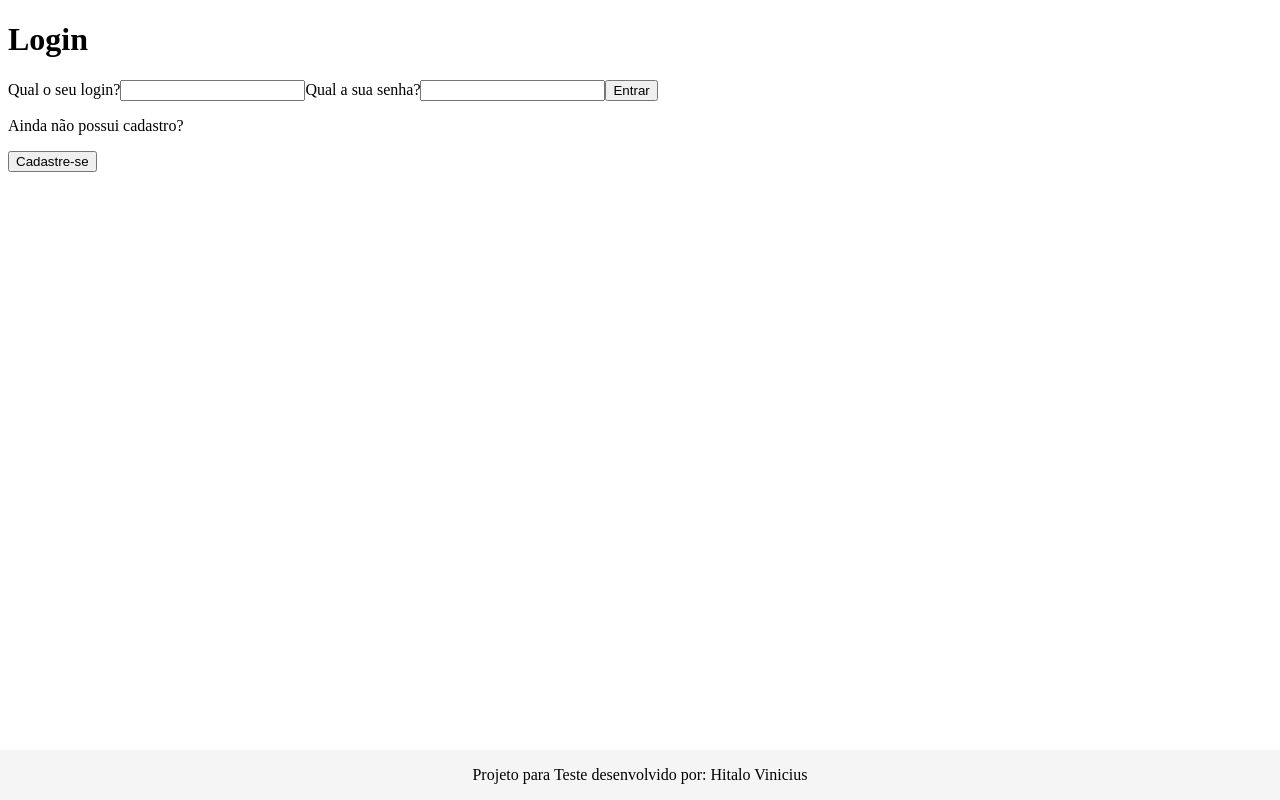
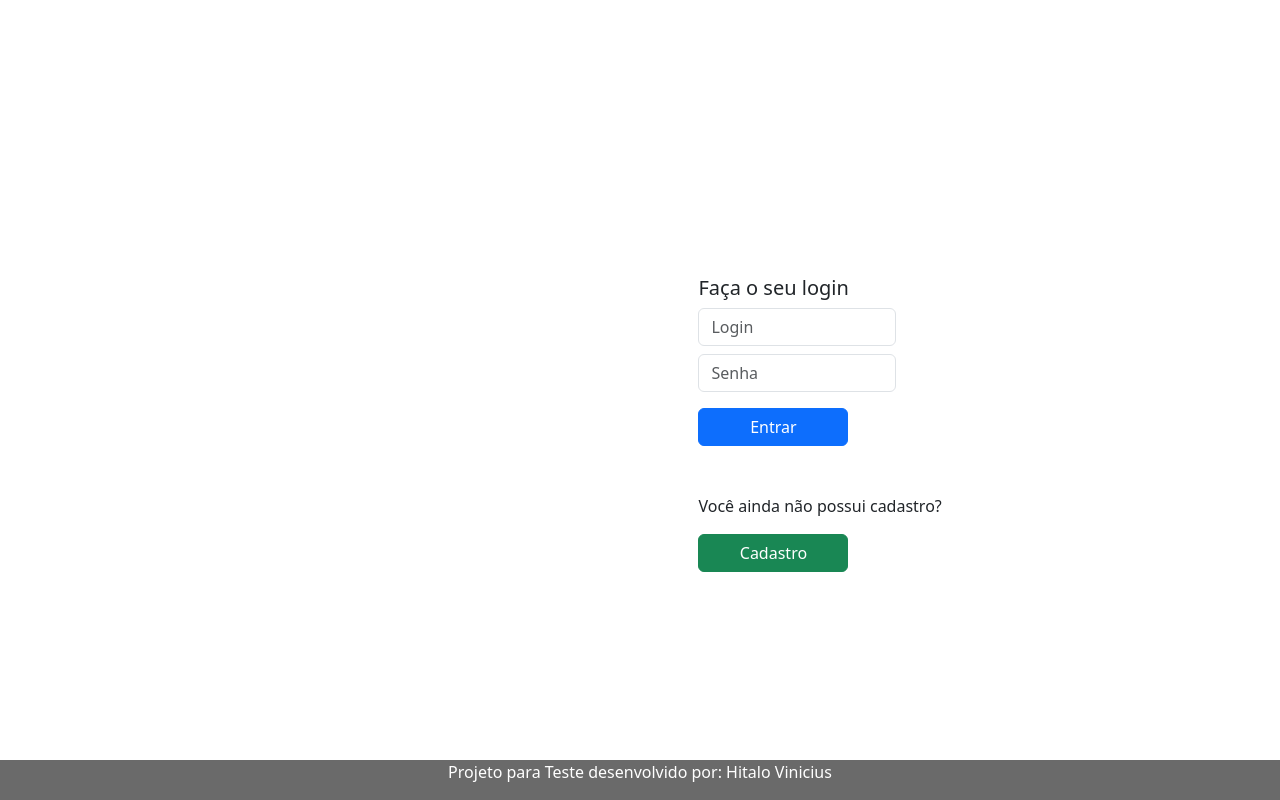
Before and after one commit to hitalofrota/app-teste-tallos, a Vue app: page / in a window 1280 px wide. Built offline with nearby package versions, Linux system fonts and the light colour scheme.

Commit message:
screens complete

```diff
--- a/package.json
+++ b/package.json
@@ -8,6 +8,7 @@
     "lint": "vue-cli-service lint"
   },
   "dependencies": {
+    "bootstrap": "^5.3.0",
     "core-js": "^3.8.3",
     "vue": "^3.2.13",
     "vue-router": "^4.2.4"
--- a/src/components/Footer.vue
+++ b/src/components/Footer.vue
@@ -1,5 +1,5 @@
 <template>
-    <div class="container">
+    <div class="footer">
         <p>Projeto para Teste desenvolvido por: Hitalo Vinicius</p>
     </div>
 </template>
@@ -11,12 +11,13 @@
 </script>
 
 <style scoped>
-    .container {
-        background-color: #f5f5f5;
+    .footer {
+        background-color: #6a6a6a;
         text-align: center;
         position: fixed;
         left: 0;
         bottom: 0;
         width: 100%;
+        color: rgb(255, 255, 255);
     }
 </style>
--- a/src/components/LoginComponent.vue
+++ b/src/components/LoginComponent.vue
@@ -1,26 +1,60 @@
 <template>
     <div>
-        <div>
-                <h1>Login</h1>
-            <form>
-                <label>Qual o seu login?</label>
-                <input type="text"/>
-                <!-- <input type="text" v-model="login" /> -->
-                <label>Qual a sua senha?</label>
-                <input type="text"/>
-                <!-- <input type="password" v-model="password" /> -->
-                <button type="submit">Entrar</button>
-            </form>
+        <div class="col-11">
+        <div class="row vh-100 d-flex align-items-center">
+            <div class="col-7">
+            </div>
+            <div class="col-5">
+                <h1 class="h5 mt-5">Faça o seu login</h1>
+                <div>
+                    <form>
+                    <div class="col-5">
+                        <input type="text" class="form-control mt-2" placeholder="Login" v-model="login">
+                    </div>
+                    <div class="col-5">
+                        <input type="text" class="form-control mt-2" placeholder="Senha" v-model="password">
+                    </div>
+                    <div>
+                        <button type="submit" class="btn btn-primary mt-3 buttonStyle" @click="exibirValor">Entrar</button>
+                    </div>
+                    </form>
+                </div>
+                <div>
+                    <p class="mt-5">Você ainda não possui cadastro?</p>
+                    <div>
+                        <router-link to="/register" class="btn btn-success buttonStyle">Cadastro</router-link>
+                    </div>
+                </div>
+            </div>
         </div>
-        <div>
-            <p>Ainda não possui cadastro?</p>
-            <button>Cadastre-se</button>
-        </div>
+    </div>
+
     </div>
 </template>
 
 <script>
+
     export default {
-        name: 'LoginComponent'
+        name: 'LoginComponent',
+
+        data() {
+            return {
+                login: '',
+                password: ''
+            }
+        },
+
+        methods: {
+            exibirValor() {
+            console.log(this.login)
+            console.log(this.password)
+        },
+  },
     }
 </script>
+
+<style>
+.buttonStyle{
+    width: 150px !important;
+}
+</style>
--- a/src/components/RegisterComponent.vue
+++ b/src/components/RegisterComponent.vue
@@ -1,28 +1,72 @@
 <template>
+    <div class="col-11">
+        <div class="row vh-90 d-flex align-items-center">
+            <div class="col-6">
+            </div>
+            <div class="col-5 ">
+                <h1 class="h2 mt-5">Seja bem vindo ao sistema de cadastro de funcionários</h1>
+                <h1 class="h5 mt-5">Faça o seu cadastro</h1>
                 <div>
+                    <form>
                     <div>
-                <h1>Faça o seu cadastro</h1>
-            <form>
                         <label>Login</label>
-                <input type="text"/>
-                <!-- <input type="text" v-model="login" /> -->
+                        <input type="text" class="form-control mt-2" v-model="login">
+                    </div>
+                    <div>
                         <label>Email</label>
-                <input type="text"/>
-                <!-- <input type="password" v-model="password" /> -->
+                        <input type="text" class="form-control mt-2" v-model="email">
+                    </div>
+                    <div>
                         <label>Senha</label>
-                <input type="text"/>
-                <!-- <input type="password" v-model="password" /> -->
+                        <input type="text" class="form-control mt-2" v-model="password1">
+                    </div>
+                    <div>
                         <label>Confirme sua senha</label>
-                <input type="text"/>
-                <!-- <input type="password" v-model="password" /> -->
-                <button type="submit">Registrar</button>
+                        <input type="text" class="form-control mt-2" v-model="password2">
+                    </div>
+                    <div class="d-flex justify-content-center">
+                    <div class="buttonSpace">
+                        <button type="submit" class="btn btn-primary mt-2 buttonStyle" @click="exibirValor">Registrar</button>
+                    </div>
+                    <div class="buttonSpace">
+                        <router-link to="/" class="btn btn-success mt-2 buttonStyle">Voltar ao Início</router-link>
+                    </div>
+                    </div>
                     </form>
+                </div>
+            </div>
         </div>
     </div>
 </template>
 
 <script>
     export default {
-        name: 'RegisterComponent'
+        name: 'RegisterComponent',
+
+        data() {
+            return {
+                login: '',
+                email: '',
+                password1: '',
+                password2: ''
+            }
+        },
+
+        methods: {
+            exibirValor() {
+            if(this.password1 != this.password2){
+                alert("A confirmação de senha não é igual a senha")
+            }
+        },
+        }
     }
 </script>
+
+<style>
+.buttonSpace{
+    margin: 10px;
+}
+.buttonStyle{
+    width: 150px !important;
+}
+</style>
--- a/src/main.js
+++ b/src/main.js
@@ -1,5 +1,6 @@
 import { createApp } from 'vue'
 import App from './App.vue'
 import router from './router'
+import 'bootstrap/dist/css/bootstrap.min.css';
 
 createApp(App).use(router).mount('#app')
```
Also changed, not shown: public/img/imagem-registro.jpg (added), 1 other file (tests, documents, lock files or other folders). Lines whose indentation alone changed are shown as unchanged.
